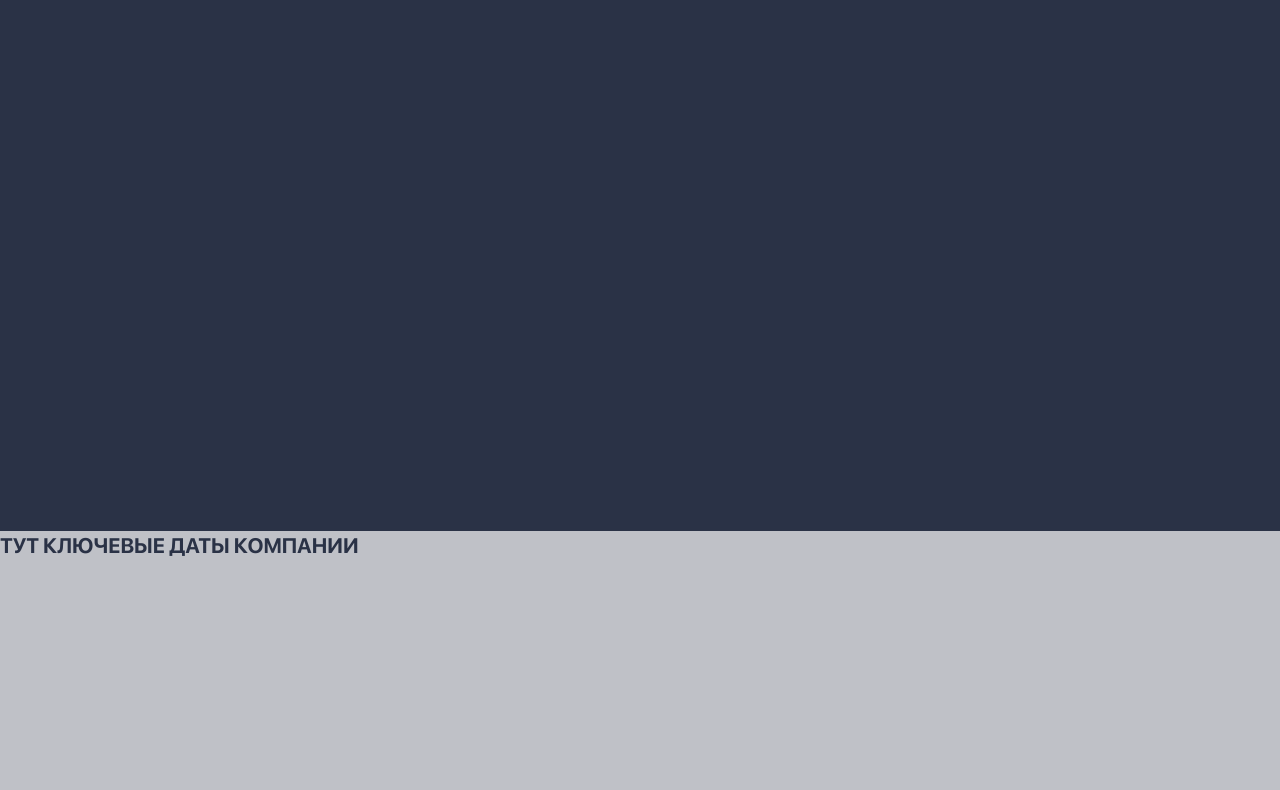
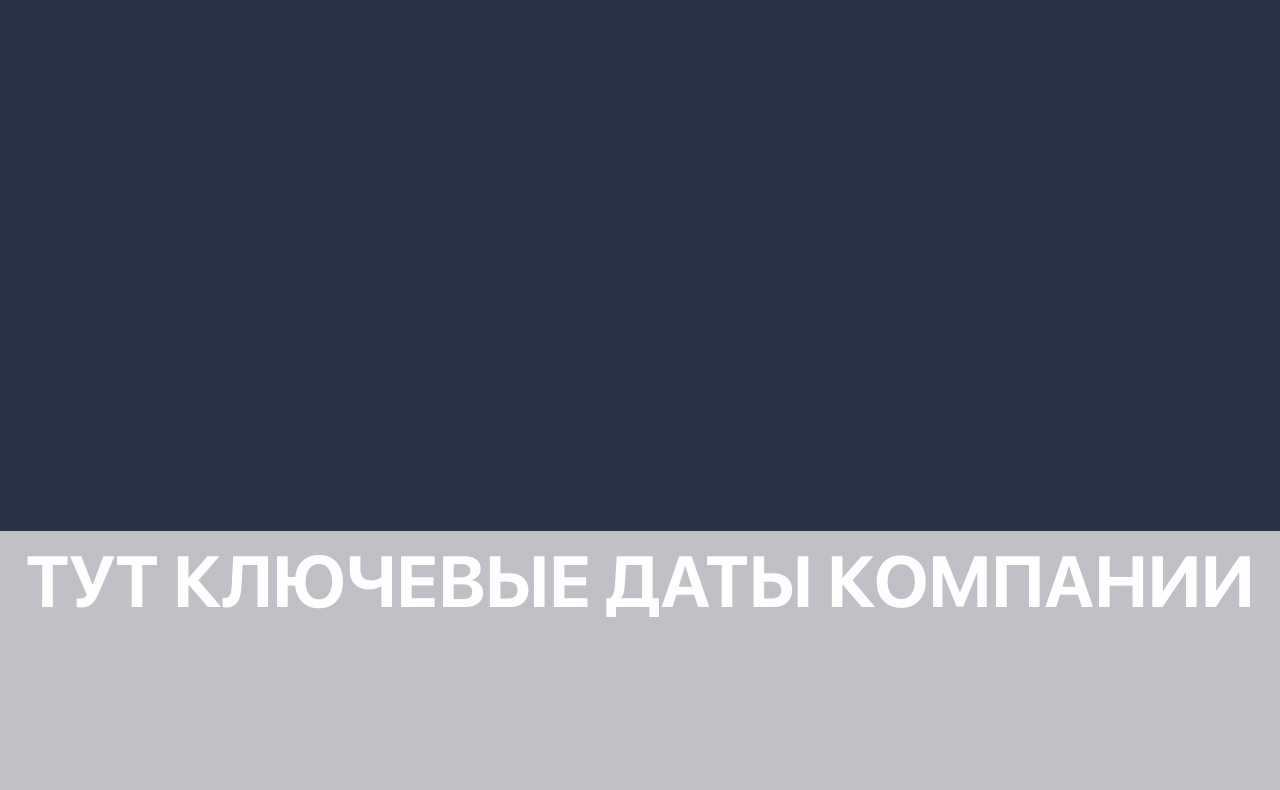
Before and after one commit to HoneyGood/centFin, a plain HTML site: page index.html in a window 1280 px wide. Shown: the part 290-1080 px from the top of the page. Drawn offline with Linux system fonts and the light colour scheme.

Commit message:
style comments

```diff
--- a/css/style.css
+++ b/css/style.css
@@ -1,5 +1,4 @@
 /* SECTION */
-
 
 .slider{
     height: 80vh !important;
@@ -25,3 +24,11 @@
     height: 20vh !important;
     background: #313131;
 }
+
+
+/*main styles */
+.text-info{
+    color: #fefefe;
+    text-align: center;
+    font-size: 9vh;
+}
```
